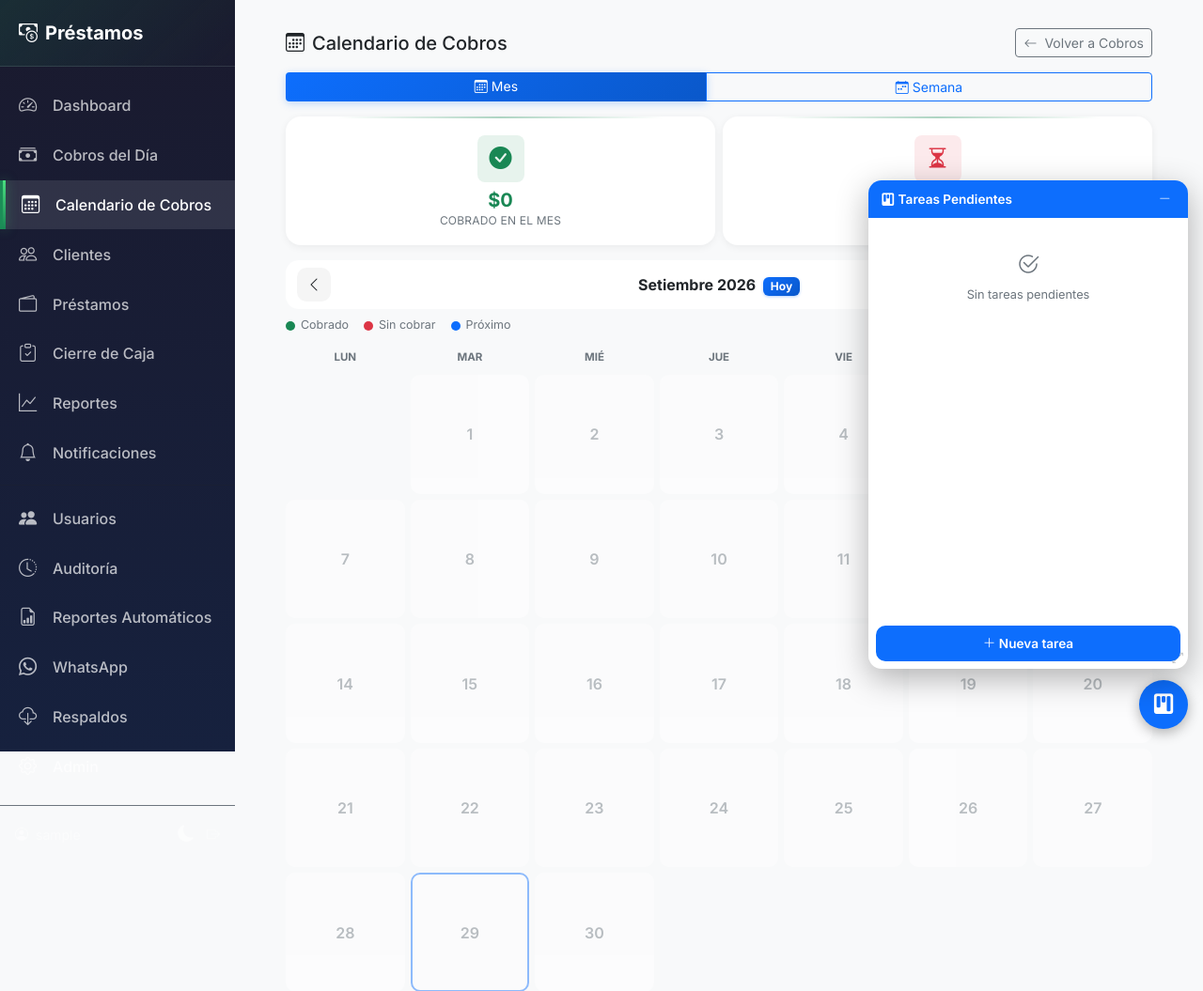
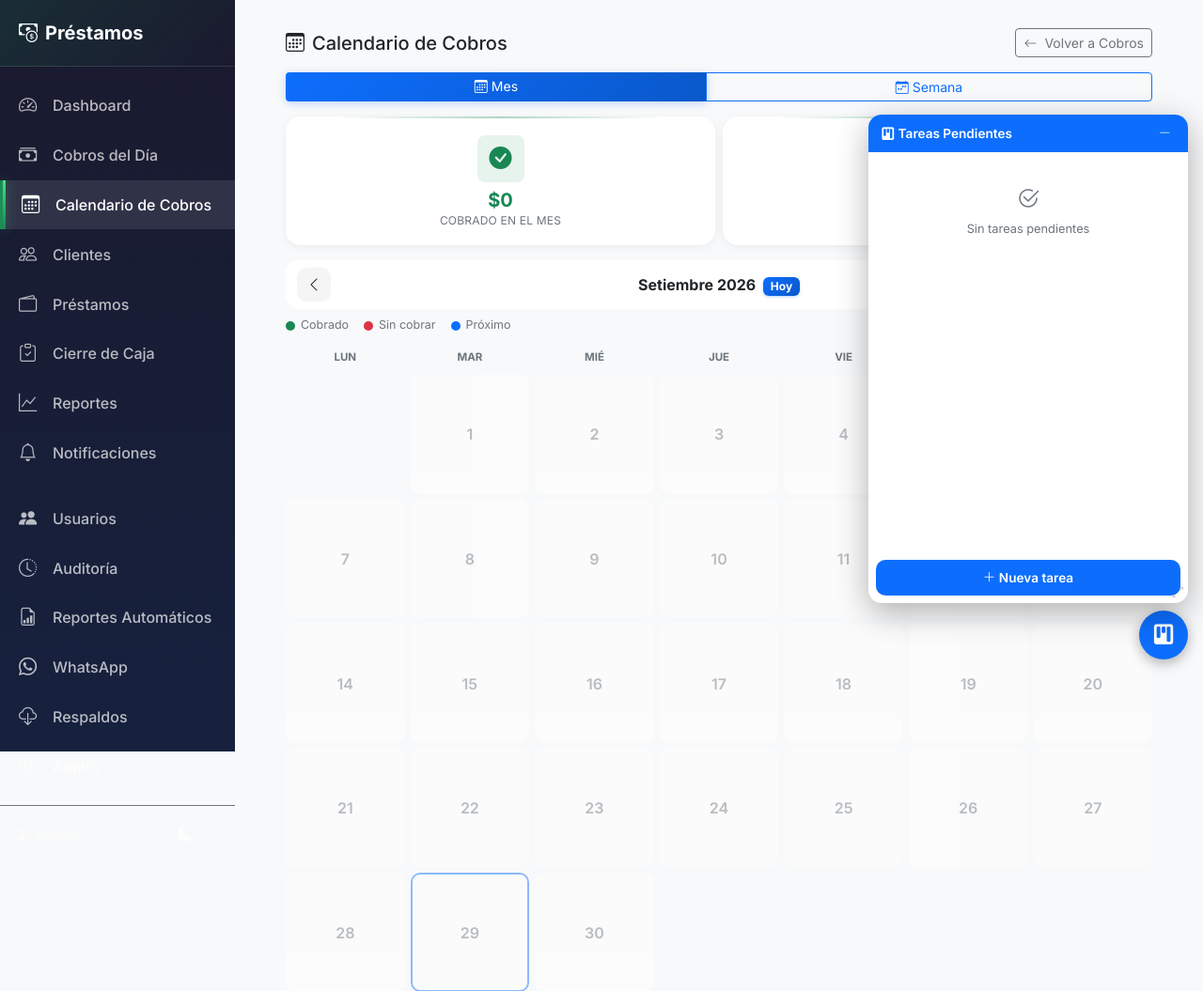
Before and after one commit to mondra24/Prestamista, a Django app: page /cobros/calendario/ in a window 1280 px wide. Shown: the top 1055 px of the page at 94% size. Run offline with Django 4.2, Linux system fonts and the light colour scheme; the visitor is signed in with stand-in values (Sample User, id 1); data that the repository does not hold is empty.

Commit message:
fix(tareas): el boton flotante se pisaba con el FAB de Nuevo Prestamo/Cliente
Cliente, Prestamos y Cobros ya tenian un .fab verde en la misma esquina
inferior derecha. El toggle del widget de tareas (mas z-index) quedaba
encima tapandolo. Se sube el toggle y el panel por encima del FAB con
margen fijo, en mobile y desktop.

Co-Authored-By: Claude Sonnet 5 <noreply@anthropic.com>

```diff
--- a/static/css/main.css
+++ b/static/css/main.css
@@ -3312,7 +3312,10 @@ body {
 .tareas-widget-toggle {
     position: fixed;
     right: 16px;
-    bottom: calc(var(--bottom-nav-height) + 16px);
+    /* Por encima del .fab ("Nuevo Préstamo/Cliente") que ya vive en esta
+       misma esquina en cliente_list/prestamo_list/cobros: nav + su bottom
+       (20px) + su alto (56px) + un margen, para que nunca se solapen. */
+    bottom: calc(var(--bottom-nav-height) + 88px);
     width: 52px;
     height: 52px;
     border-radius: 50%;
@@ -3354,7 +3357,7 @@ body {
 .tareas-widget-panel {
     position: fixed;
     right: 16px;
-    bottom: calc(var(--bottom-nav-height) + 76px);
+    bottom: calc(var(--bottom-nav-height) + 148px);
     width: min(340px, calc(100vw - 32px));
     height: min(65vh, 520px);
     min-width: 280px;
@@ -3812,10 +3815,11 @@ body {
 
 @media (min-width: 992px) {
     .tareas-widget-toggle {
-        bottom: 24px;
+        /* .fab en desktop: bottom 30px + 56px de alto + margen */
+        bottom: 98px;
     }
     .tareas-widget-panel {
-        bottom: 88px;
+        bottom: 158px;
     }
     .tareas-widget-resize-handle {
         display: flex;
```
